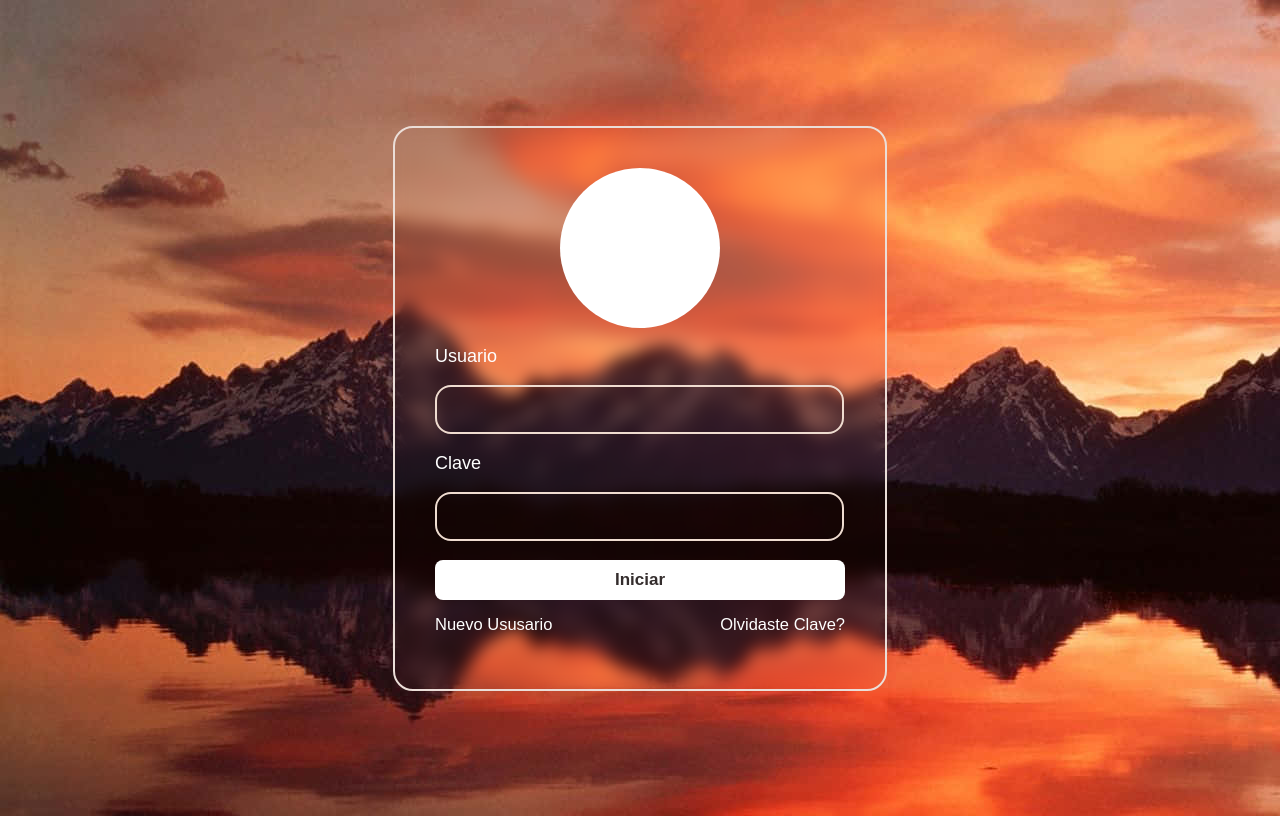
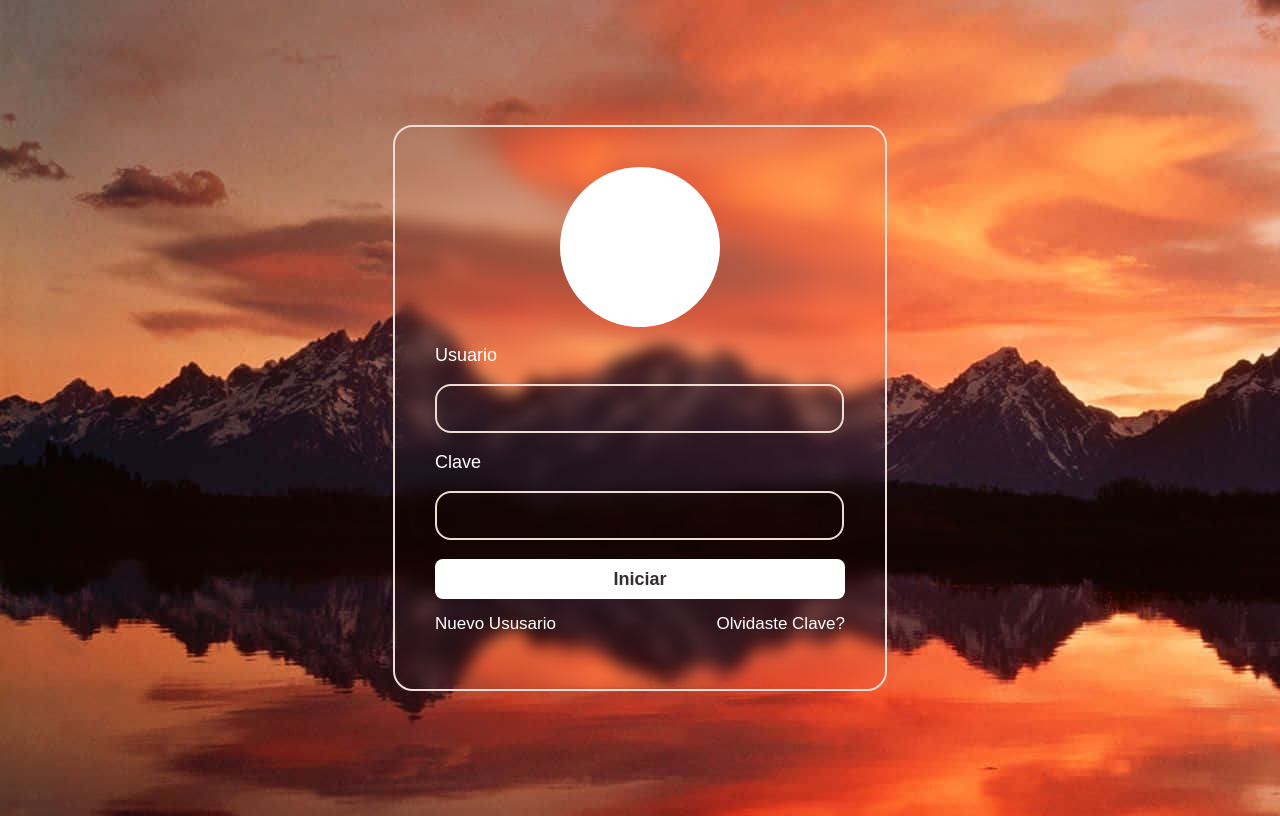
Before and after one commit to EpikoTech/globalsure.org.pe, a PHP site: page /inicio-seccion.html in a window 1280 px wide. Run offline with PHP 8.4, Linux system fonts and the light colour scheme.

Commit message:
Add: mas-cambios

```diff
--- a/iniciar-seccion.css
+++ b/iniciar-seccion.css
@@ -21,6 +21,7 @@ body {
 
 }
 
+/*Foto de perfil*/
 .inicio .foto {
     background: rgb(255, 255, 255);
     border-color: 3px solid rgb(183, 55, 121);
@@ -32,17 +33,18 @@ body {
     margin:0 auto;
 }
 
+/*Estilo a las palabras del formulario*/
 .inicio p{
     margin-bottom: -67;
 }
 
+/*Formulario de iniciar sección*/
 .inicio .input-box {
     width: 100%;
     height: 50px;
     background: transparent;
     margin: 30px, 0;
 }
-
 .input-box input {
     width: 91%;
     height: 90%;
@@ -56,6 +58,7 @@ body {
     padding: 0px 16px 0px 16px;
 }
 
+/*Boton de Iniciar*/
 .inicio .boton {
     width: 100%;
     height: 40px;
@@ -64,24 +67,25 @@ body {
     outline: none;
     border-radius: 8px;
     cursor: pointer;
-    font-size: 17px;
+    font-size: 18px;
     color: rgb(52, 45, 45);
     font-weight: 600;
     margin-top: 18px;
 }
 
-.inicio .remember-forgot{
+/*Nuevo usuario - olvidaste la contraseña*/
+.inicio .nuevo-olvidaste{
     display: flex;
     justify-content: space-between;
-    font-size: 16.5px;
+    font-size: 17px;
     margin: 15px 0 15px;
 }
 
-.remember-forgot a {
+.nuevo-olvidaste a {
     color: #ffffff;
     text-decoration: none;
 }
 
-.remember-forgot a:hover {
+.nuevo-olvidaste a:hover {
     text-decoration: underline;
 }
--- a/inicio-seccion.html
+++ b/inicio-seccion.html
@@ -25,7 +25,7 @@
 
             <button type="submit" class="boton">Iniciar</button>
 
-            <div class="remember-forgot">
+            <div class="nuevo-olvidaste">
                 <a href="#">Nuevo Ususario</a>
                 <a href="#">Olvidaste Clave?</a>
             </div>
```
